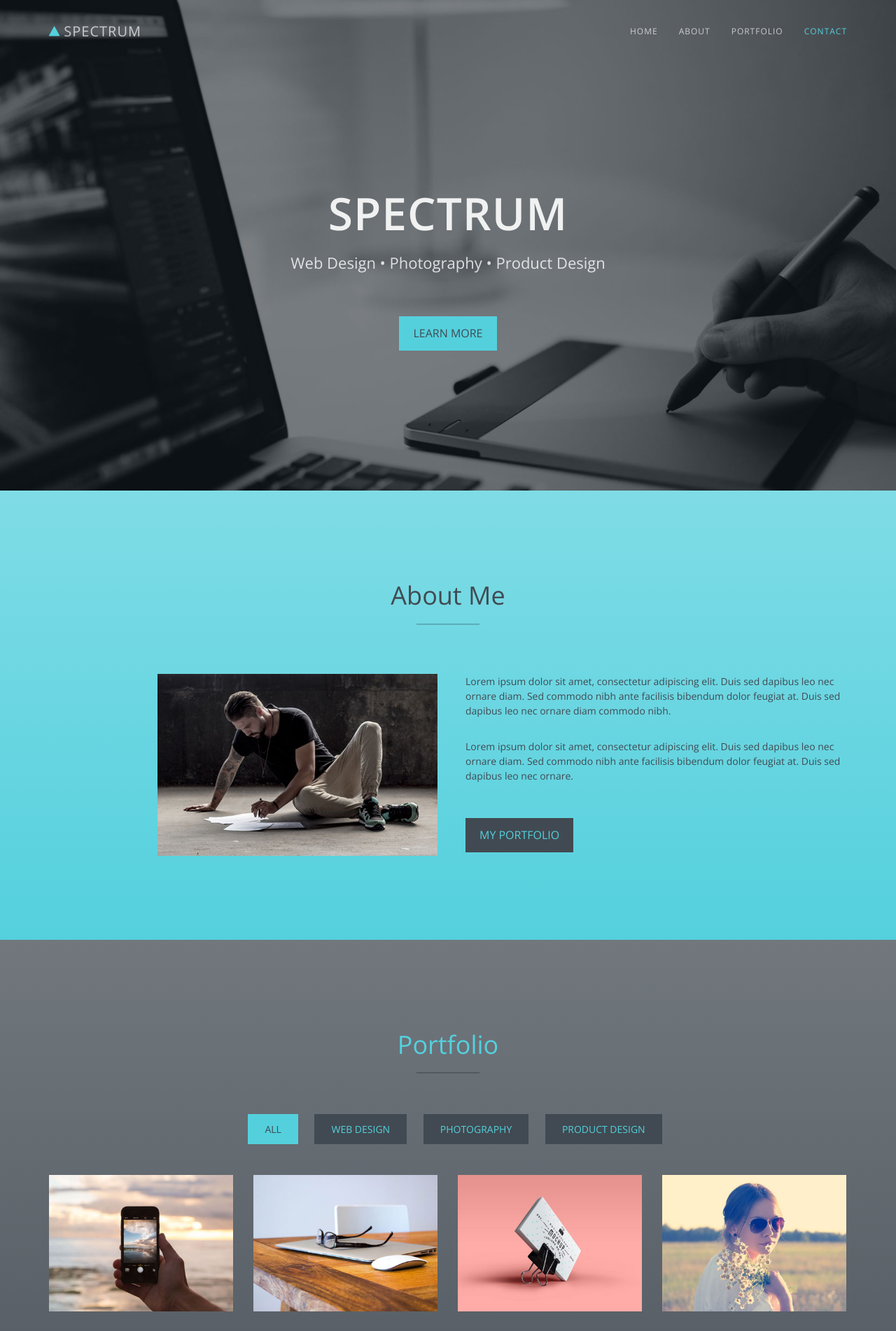
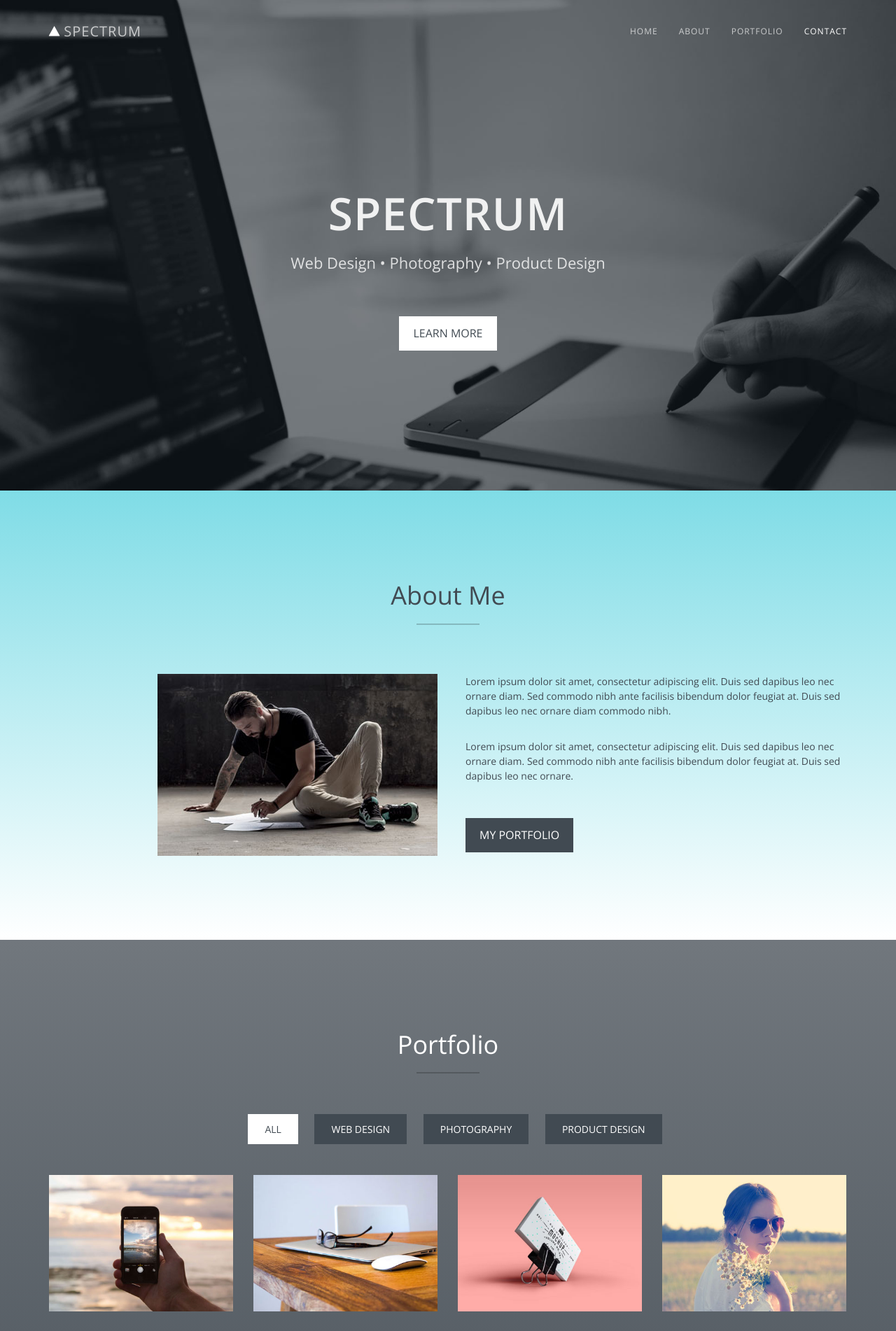
Before and after one commit to pbandjelly/pbandjelly.github.io, a PHP site: page / in a window 1280 px wide. Shown: the top 1902 px of the page at 70% size. Run offline with PHP 8.4, Linux system fonts and the light colour scheme; some libraries are stand-ins or nearby versions.

Commit message:
customizing theme

```diff
--- a/css/style.css
+++ b/css/style.css
@@ -87,7 +87,7 @@ hr {
 }
 #menu a.navbar-brand i.fa {
 	font-size: 18px;
-	color: #54d0dd;
+	color: #ffffff;
 	vertical-align: top;
 }
 #menu.navbar-default .navbar-nav > li > a {
@@ -123,7 +123,7 @@ hr {
 .btn-custom {
 	text-transform: uppercase;
 	color: #414a52;
-	background-color: #54d0dd;
+	background-color: #ffffff;
 	border: 0;
 	padding: 14px 20px;
 	margin: 0;
@@ -133,12 +133,12 @@ hr {
 	transition: all 0.3s;
 }
 .btn-custom:hover, .btn-custom:focus, .btn-custom.focus, .btn-custom:active, .btn-custom.active {
-	color: #54d0dd;
+	color: #ffffff;
 	background-color: #414a52;
 }
 .btn-default {
 	text-transform: uppercase;
-	color: #54d0dd;
+	color: #ffffff;
 	background-color: #414a52;
 	border: 0;
 	padding: 14px 20px;
@@ -189,12 +189,12 @@ header .intro-text {
 /* About Section */
 #about {
 	padding: 120px 0;
-	/* Permalink - use to edit and share this gradient: http://colorzilla.com/gradient-editor/#54d0dd+0,54d0dd+0,54d0dd+0,7fdce6+0,54d0dd+100 */
-	background: rgb(84,208,221); /* Old browsers */
-	background: -moz-linear-gradient(top, rgba(84,208,221,1) 0%, rgba(84,208,221,1) 0%, rgba(84,208,221,1) 0%, rgba(127,220,230,1) 0%, rgba(84,208,221,1) 100%); /* FF3.6-15 */
-	background: -webkit-linear-gradient(top, rgba(84,208,221,1) 0%, rgba(84,208,221,1) 0%, rgba(84,208,221,1) 0%, rgba(127,220,230,1) 0%, rgba(84,208,221,1) 100%); /* Chrome10-25,Safari5.1-6 */
-	background: linear-gradient(to bottom, rgba(84,208,221,1) 0%, rgba(84,208,221,1) 0%, rgba(84,208,221,1) 0%, rgba(127,220,230,1) 0%, rgba(84,208,221,1) 100%); /* W3C, IE10+, FF16+, Chrome26+, Opera12+, Safari7+ */
-filter: progid:DXImageTransform.Microsoft.gradient( startColorstr='#54d0dd', endColorstr='#54d0dd', GradientType=0 ); /* IE6-9 */
+	/* Permalink - use to edit and share this gradient: http://colorzilla.com/gradient-editor/#ffffff+0,ffffff+0,ffffff+0,7fdce6+0,ffffff+100 */
+	background: rgb(255,255,255); /* Old browsers */
+	background: -moz-linear-gradient(top, rgba(255,255,255,1) 0%, rgba(255,255,255,1) 0%, rgba(255,255,255,1) 0%, rgba(127,220,230,1) 0%, rgba(255,255,255,1) 100%); /* FF3.6-15 */
+	background: -webkit-linear-gradient(top, rgba(255,255,255,1) 0%, rgba(255,255,255,1) 0%, rgba(255,255,255,1) 0%, rgba(127,220,230,1) 0%, rgba(255,255,255,1) 100%); /* Chrome10-25,Safari5.1-6 */
+	background: linear-gradient(to bottom, rgba(255,255,255,1) 0%, rgba(255,255,255,1) 0%, rgba(255,255,255,1) 0%, rgba(127,220,230,1) 0%, rgba(255,255,255,1) 100%); /* W3C, IE10+, FF16+, Chrome26+, Opera12+, Safari7+ */
+filter: progid:DXImageTransform.Microsoft.gradient( startColorstr='#ffffff', endColorstr='#ffffff', GradientType=0 ); /* IE6-9 */
 }
 #about .about-text {
 	margin-left: 10px;
@@ -209,15 +209,15 @@ filter: progid:DXImageTransform.Microsoft.gradient( startColorstr='#54d0dd', end
 /* Portfolio Section */
 #portfolio {
 	padding: 120px 0;
-	/* Permalink - use to edit and share this gradient: http://colorzilla.com/gradient-editor/#54d0dd+0,54d0dd+0,54d0dd+0,71777d+0,414a52+100 */
-	background: rgb(84,208,221); /* Old browsers */
-	background: -moz-linear-gradient(top, rgba(84,208,221,1) 0%, rgba(84,208,221,1) 0%, rgba(84,208,221,1) 0%, rgba(113,119,125,1) 0%, rgba(65,74,82,1) 100%); /* FF3.6-15 */
-	background: -webkit-linear-gradient(top, rgba(84,208,221,1) 0%, rgba(84,208,221,1) 0%, rgba(84,208,221,1) 0%, rgba(113,119,125,1) 0%, rgba(65,74,82,1) 100%); /* Chrome10-25,Safari5.1-6 */
-	background: linear-gradient(to bottom, rgba(84,208,221,1) 0%, rgba(84,208,221,1) 0%, rgba(84,208,221,1) 0%, rgba(113,119,125,1) 0%, rgba(65,74,82,1) 100%); /* W3C, IE10+, FF16+, Chrome26+, Opera12+, Safari7+ */
-filter: progid:DXImageTransform.Microsoft.gradient( startColorstr='#54d0dd', endColorstr='#414a52', GradientType=0 ); /* IE6-9 */
+	/* Permalink - use to edit and share this gradient: http://colorzilla.com/gradient-editor/#ffffff+0,ffffff+0,ffffff+0,71777d+0,414a52+100 */
+	background: rgb(255,255,255); /* Old browsers */
+	background: -moz-linear-gradient(top, rgba(255,255,255,1) 0%, rgba(255,255,255,1) 0%, rgba(255,255,255,1) 0%, rgba(113,119,125,1) 0%, rgba(65,74,82,1) 100%); /* FF3.6-15 */
+	background: -webkit-linear-gradient(top, rgba(255,255,255,1) 0%, rgba(255,255,255,1) 0%, rgba(255,255,255,1) 0%, rgba(113,119,125,1) 0%, rgba(65,74,82,1) 100%); /* Chrome10-25,Safari5.1-6 */
+	background: linear-gradient(to bottom, rgba(255,255,255,1) 0%, rgba(255,255,255,1) 0%, rgba(255,255,255,1) 0%, rgba(113,119,125,1) 0%, rgba(65,74,82,1) 100%); /* W3C, IE10+, FF16+, Chrome26+, Opera12+, Safari7+ */
+filter: progid:DXImageTransform.Microsoft.gradient( startColorstr='#ffffff', endColorstr='#414a52', GradientType=0 ); /* IE6-9 */
 }
 #portfolio h2 {
-	color: #54d0dd;
+	color: #ffffff;
 }
 .categories {
 	padding-bottom: 30px;
@@ -232,16 +232,16 @@ ol.type li {
 }
 ol.type li a {
 	background: #414a52;
-	color: #54d0dd;
+	color: #ffffff;
 	padding: 12px 24px;
 	text-transform: uppercase;
 }
 ol.type li a.active {
-	background: #54d0dd;
+	background: #ffffff;
 	color: #414a52;
 }
 ol.type li a:hover {
-	background: #54d0dd;
+	background: #ffffff;
 	color: #414a52;
 }
 .isotope-item {
```
Also changed, not shown: other parts of css/style.css (+12 -12 lines).
